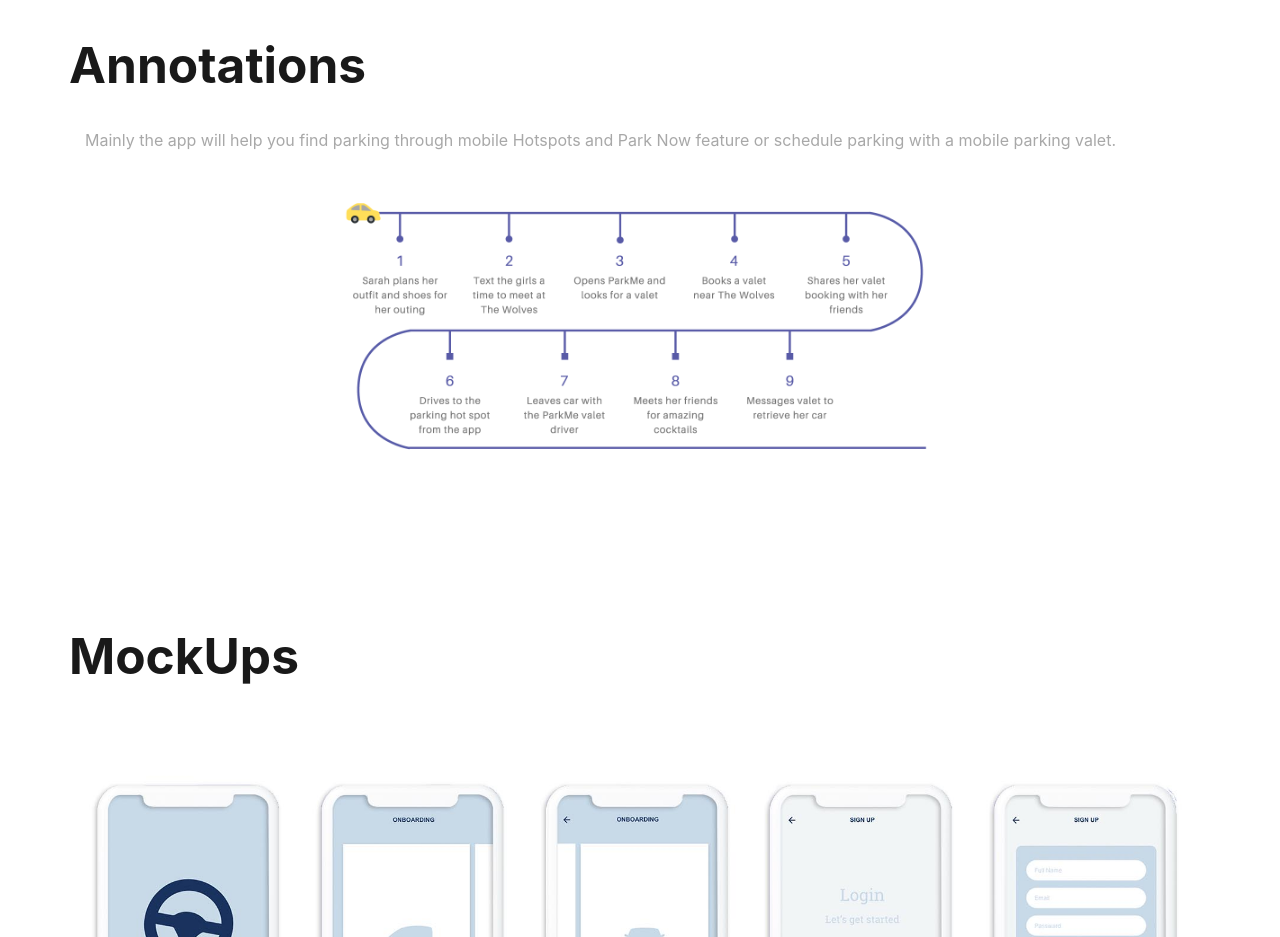
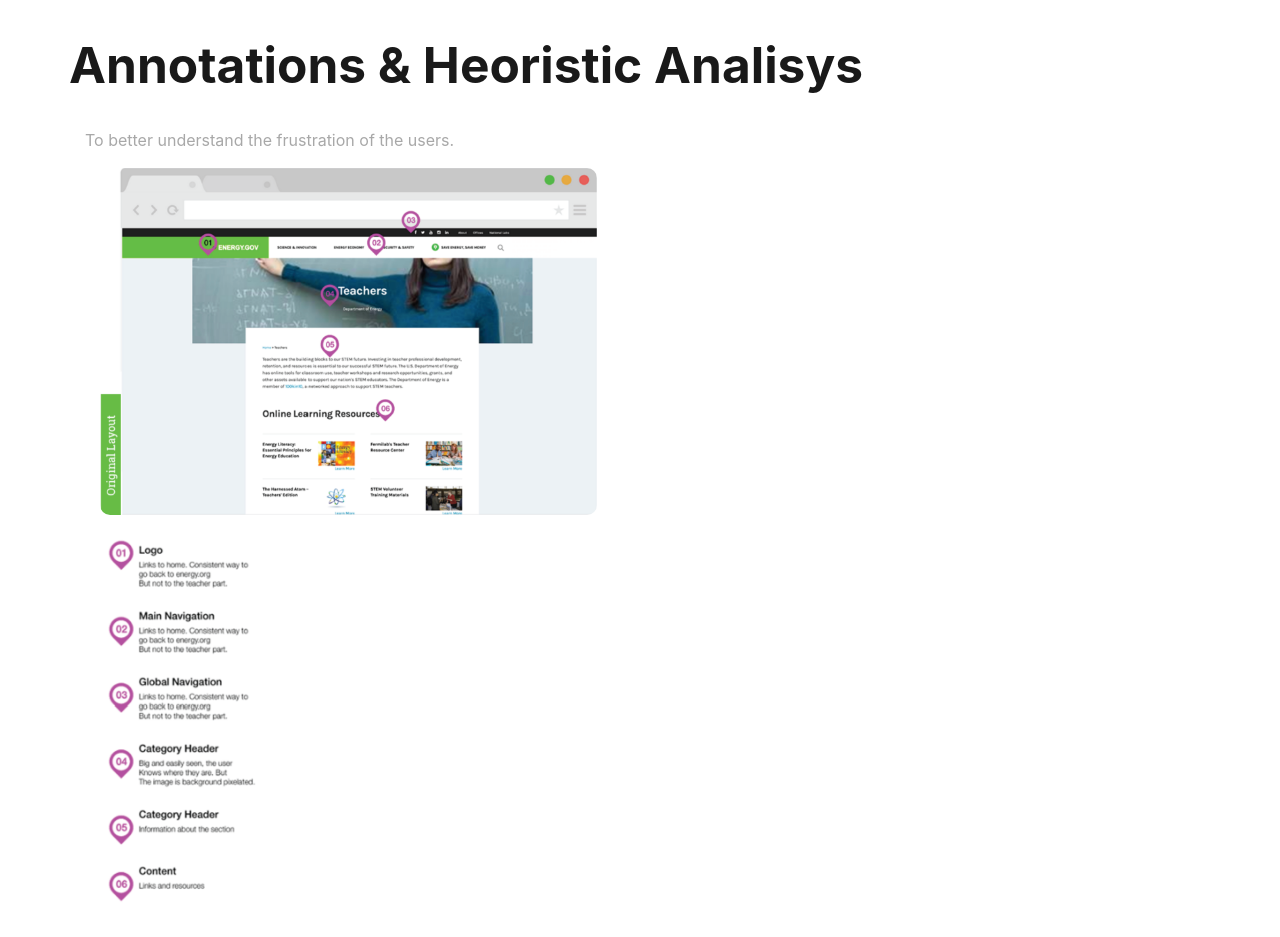
Before and after one commit to if314/HW19, a website: page energy.html in a window 1280 px wide. Shown: the part 5000-5937 px from the top of the page. Drawn offline with Linux system fonts and the light colour scheme.

Commit message:
update
energy.com

```diff
--- a/energy.html
+++ b/energy.html
@@ -448,25 +448,25 @@ green and to save money. </p>
 
 <section>
   <div class="container h-100 ">
-      <h3 class="title">Annotations</h3>
+      <h3 class="title">Annotations & Heoristic Analisys</h3>
 
       <div class="row h-100 ">
 
 <div class="col-sm">
- <p>Mainly the app will help you find parking through
-mobile Hotspots and Park Now feature
-or schedule parking with a mobile parking valet.</p>
+ <p>To better understand the frustration of the users.</p>
 </div>
-
-
 </div>
 <!--<p>Mainly the app will help you find parking through
 mobile Hotspots and Park Now feature
 or schedule parking with a mobile parking valet.</p> -->
-<div class="col-sm">
-<img class="fit" src="img/parkme/journey.png">
+<div class="col-lg-8">
+<img class="team" src="img/energy/anutations.png">
 
 </div>
+<div class="col-lg-3">
+  <img class="team" src="img/energy/annot.png">
+
+  </div>
 </section>
 
 <section>
```
Also changed, not shown: img/energy/annot.png (added), img/energy/anutations.png (added), 2 other files.
